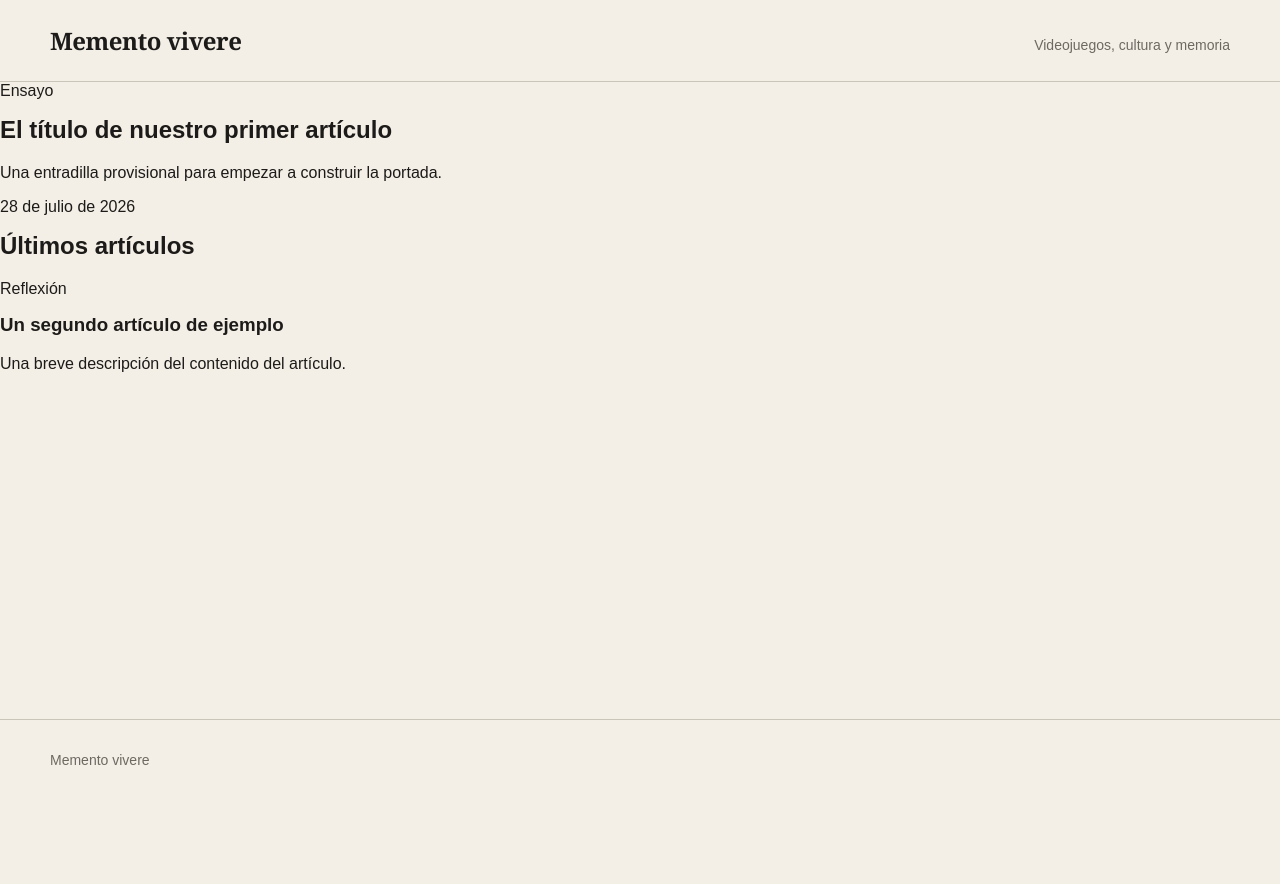
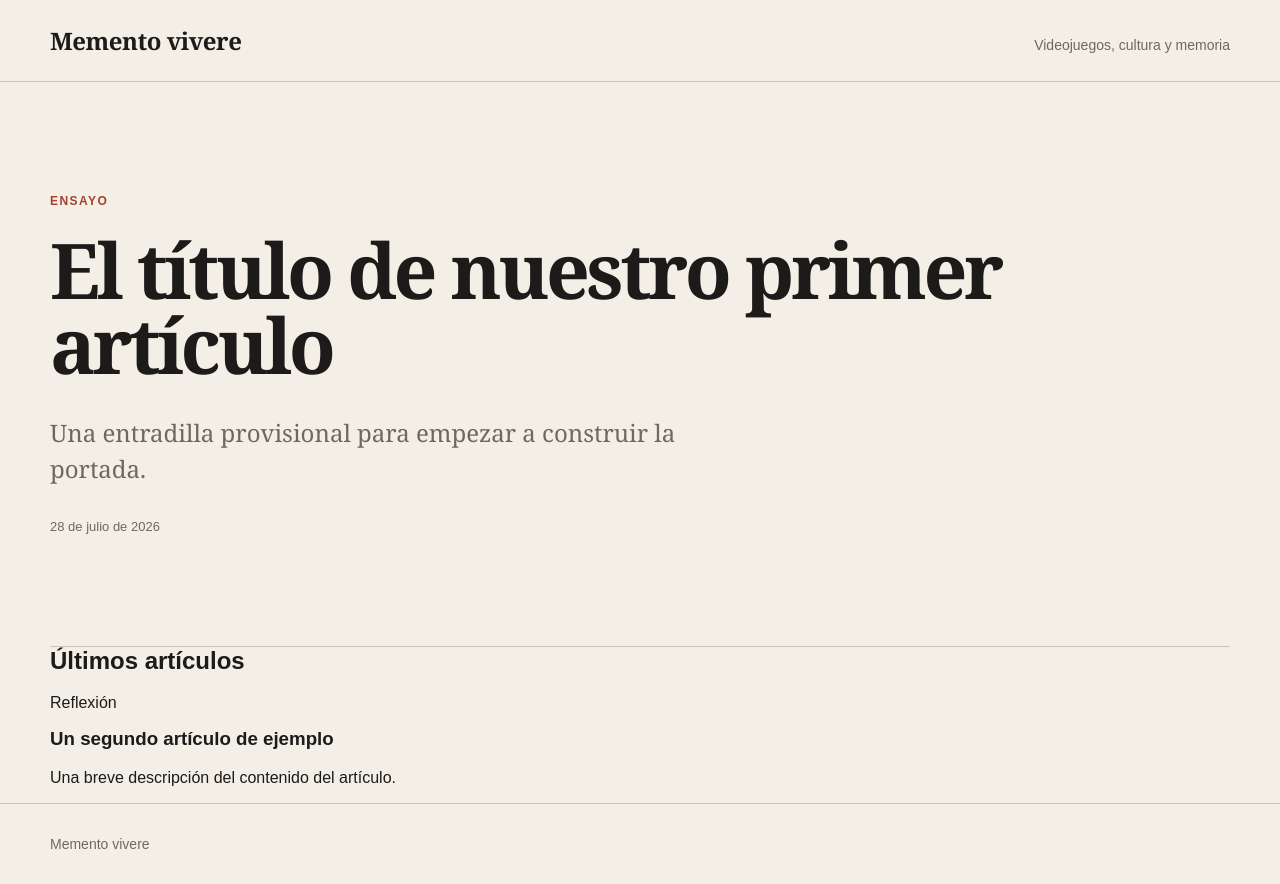
Before and after one commit to DoctoreJekyll/mementoweb, an Angular app in the folder frontend/: page / in a window 1280 px wide. Before the commit the page ends 800 px from the top, so only its background shows below. Built offline with nearby package versions, Linux system fonts and the light colour scheme.

Commit message:
feat: update home page layout with semantic HTML and add styles for featured article First version ok

```diff
--- a/frontend/src/app/pages/home-page/home-page.component.html
+++ b/frontend/src/app/pages/home-page/home-page.component.html
@@ -7,7 +7,11 @@
     Una entradilla provisional para empezar a construir la portada.
   </p>
 
-  <p class="featured-article__date">28 de julio de 2026</p>
+  <time
+    class="featured-article__date"
+    datetime="2026-07-28">
+    28 de julio de 2026
+  </time>
 </section>
 
 <section class="latest-articles">
--- a/frontend/src/app/pages/home-page/home-page.component.scss
+++ b/frontend/src/app/pages/home-page/home-page.component.scss
@@ -0,0 +1,49 @@
+:host {
+  display: block;
+  width: min(
+    calc(100% - 2rem),
+    var(--content-width)
+  );
+  margin-inline: auto;
+}
+
+.featured-article {
+  padding-block: clamp(3.5rem, 9vw, 7rem);
+  border-bottom: 1px solid var(--color-line);
+}
+
+.featured-article__pretitle {
+  margin-bottom: 1.5rem;
+  color: var(--color-accent);
+  font-size: 0.75rem;
+  font-weight: 700;
+  letter-spacing: 0.12em;
+  text-transform: uppercase;
+}
+
+.featured-article h1 {
+  max-width: 1000px;
+  margin-bottom: 2rem;
+
+  font-family: Georgia, 'Times New Roman', serif;
+  font-size: clamp(2.5rem, 6vw, 5.5rem);
+  font-weight: 700;
+  line-height: 0.98;
+  letter-spacing: -0.045em;
+}
+
+.featured-article__excerpt {
+  max-width: var(--reading-width);
+  margin-bottom: 2rem;
+
+  color: var(--color-muted);
+  font-family: Georgia, 'Times New Roman', serif;
+  font-size: clamp(1.125rem, 2vw, 1.5rem);
+  line-height: 1.5;
+}
+
+.featured-article__date {
+  display: block;
+  color: var(--color-muted);
+  font-size: 0.8125rem;
+}
```
